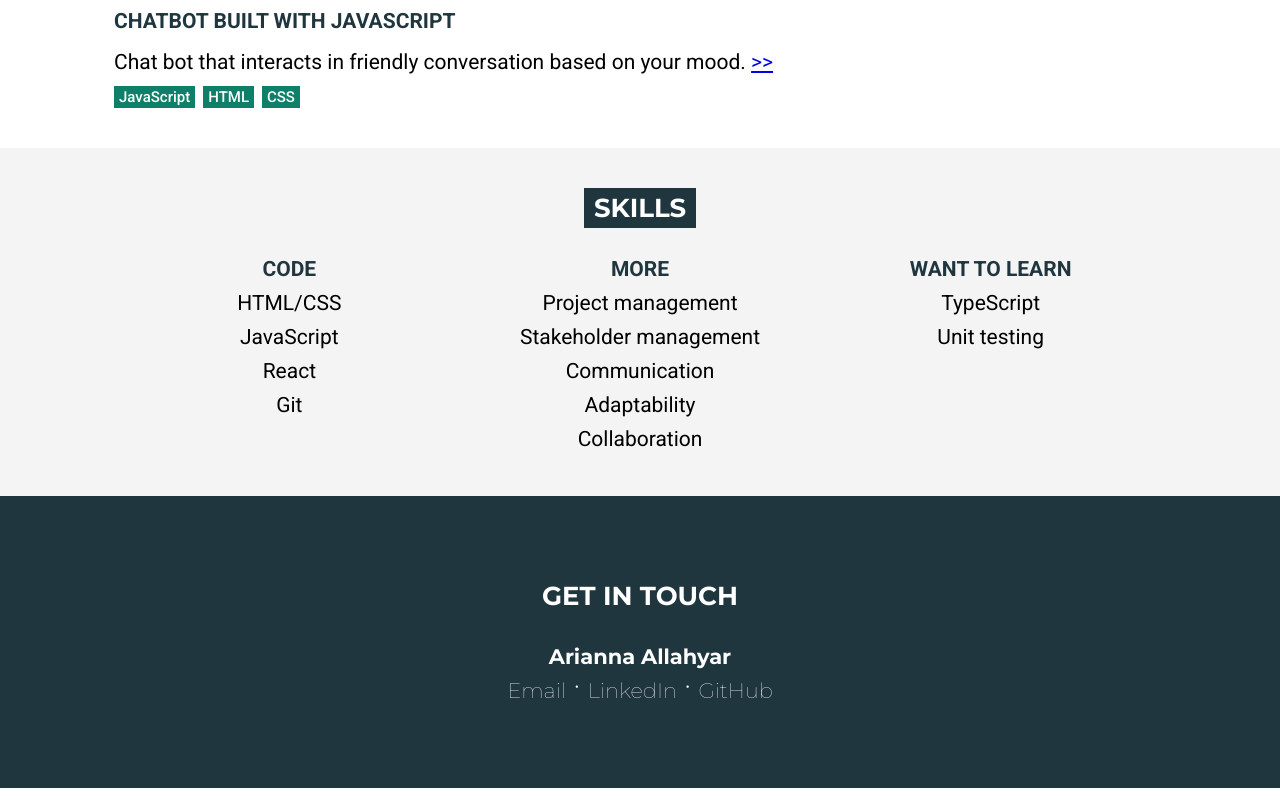
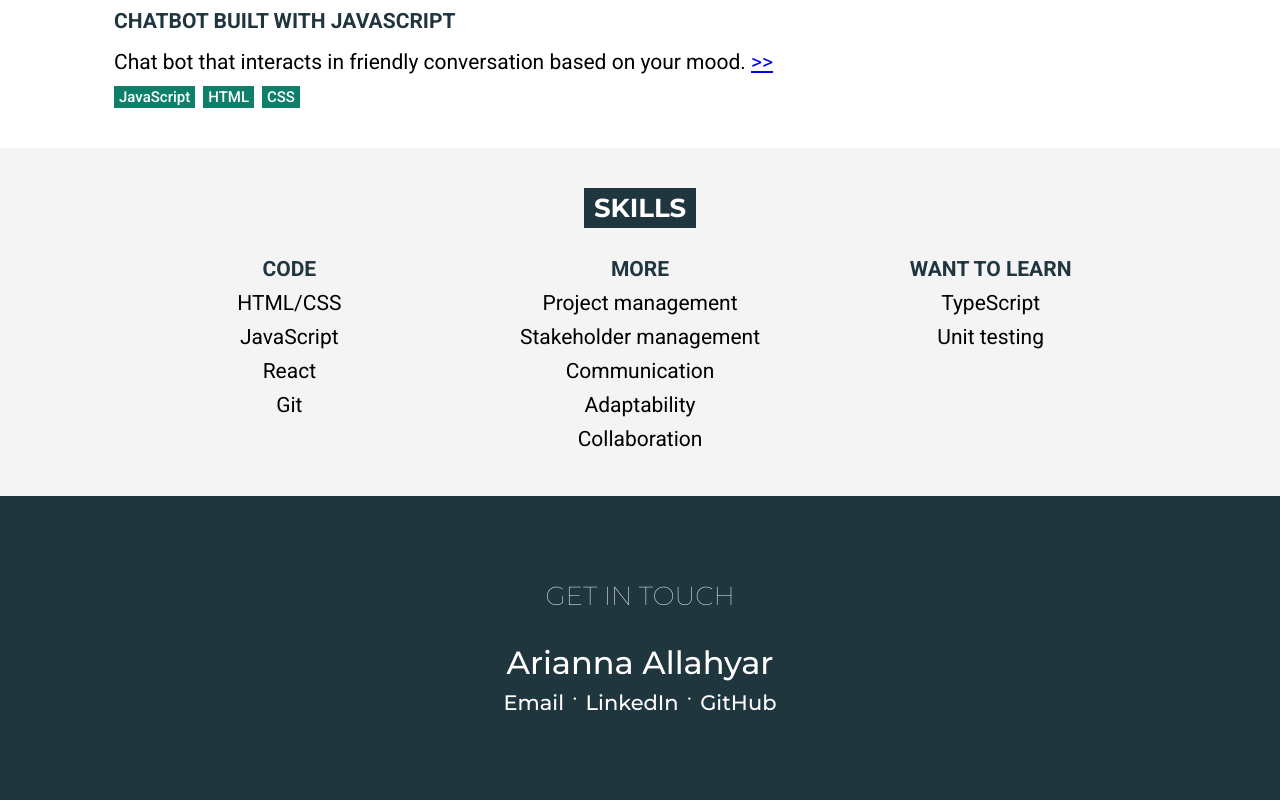
Before and after one commit to ariallahyar/portfolio, a React (Create React App) app in the folder code/: page / in a window 1280 px wide. Shown: the part 2453-3253 px from the top of the page. Built offline with nearby package versions, Linux system fonts and the light colour scheme.

Commit message:
Contact info text size and weight adjusted for emphasis

```diff
--- a/code/src/components/ContactInfo.css
+++ b/code/src/components/ContactInfo.css
@@ -8,10 +8,13 @@
 .contact-text-group h2 {
 	margin-bottom: 24px;
 	background-color: transparent;
+	font-weight: lighter;
 }
 .contact-text-group p {
-	font-weight: bold;
+	font-weight: 500;
 	text-align: center;
+	font-size: 26px;
+	line-height: 36px;
 }
 
 .contact-text-links {
@@ -21,7 +24,7 @@
 
 .contact-text-group a {
 	text-decoration: none;
-	font-weight: lighter;
+	font-weight: 500;
 	color: #FFF;
 }
 
@@ -29,3 +32,10 @@
 	text-decoration: underline;
 	font-weight: 400;
 }
+
+@media screen and (min-width: 1200px) {
+	.contact-text-group p {
+		font-size: 32px;
+		line-height: 46px;
+	}
+}
```
Also changed, not shown: code/src/logo.svg (deleted).
